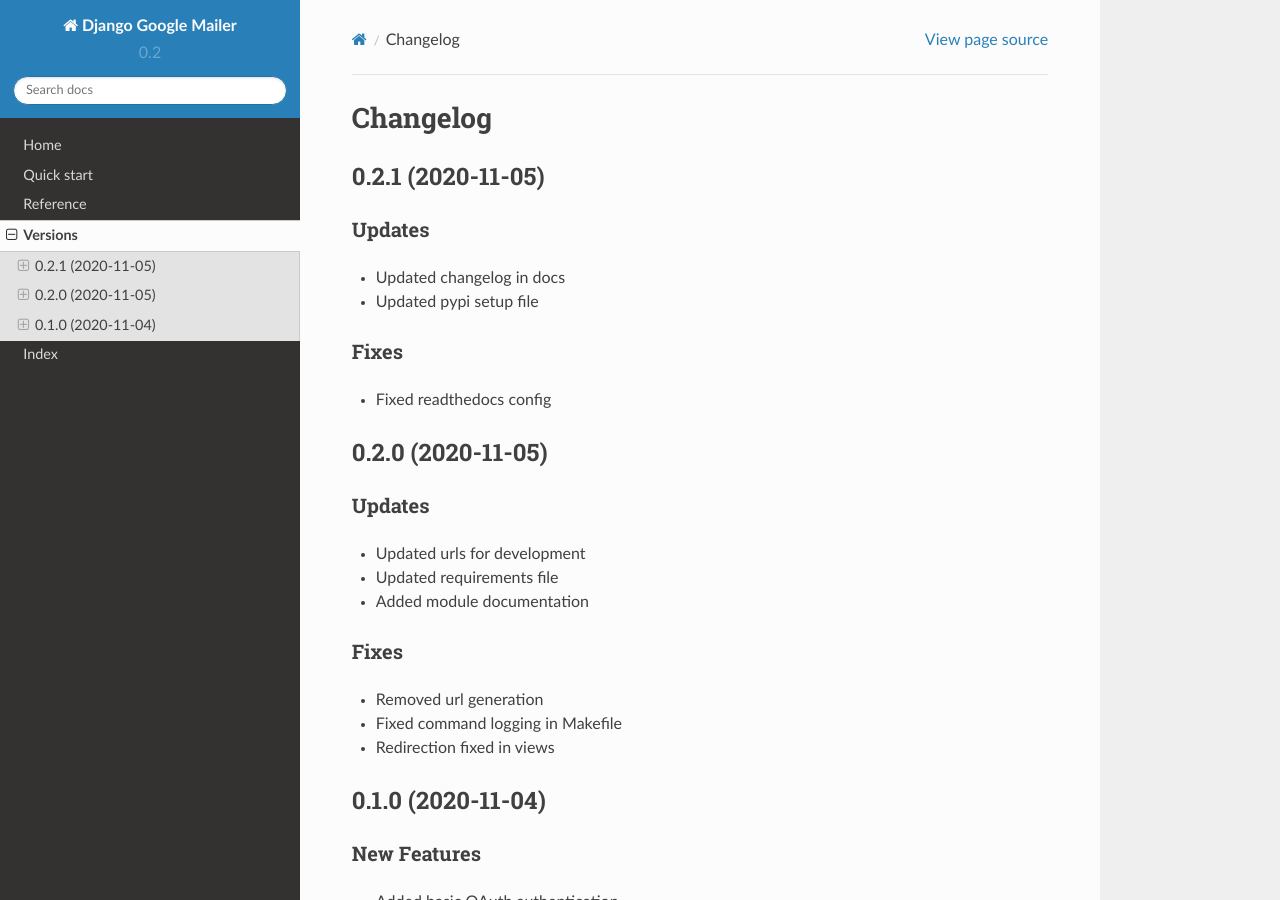
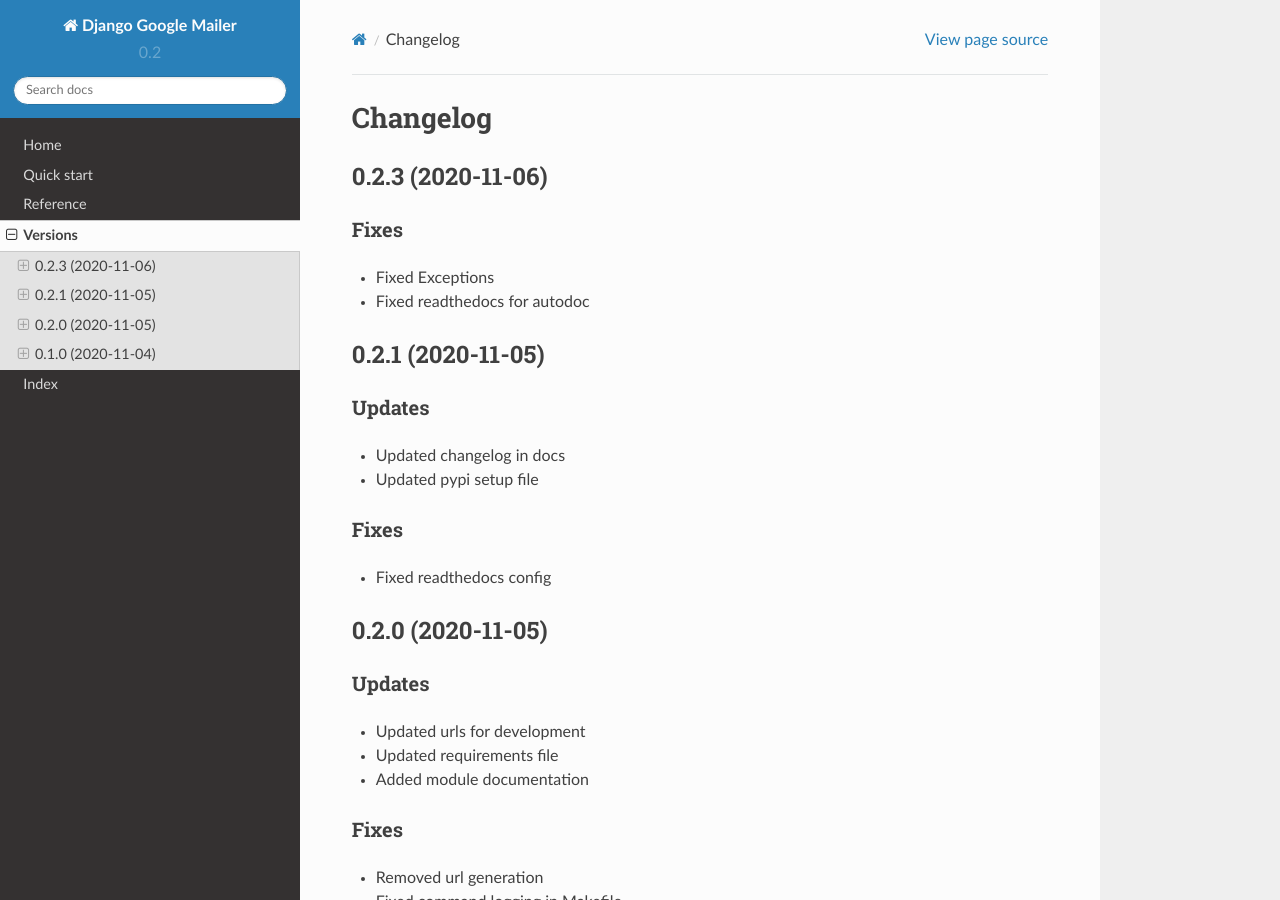
Before and after one commit to nikhiljohn10/django-google-mailer, a Sphinx documentation site: the page built from docs/change.rst, in a window 1280 px wide and 900 px high. Built offline with Sphinx 7.4.7 and the Read the Docs theme 2.0.0, drawn with Linux system fonts in a browser that asks for light colours.

```diff
--- a/docs/change.rst
+++ b/docs/change.rst
@@ -1,6 +1,16 @@
 
 Changelog
 =========
+
+0.2.3 (2020-11-06)
+------------------
+
+Fixes
+~~~~~
+
+
+* Fixed Exceptions
+* Fixed readthedocs for autodoc
 
 0.2.1 (2020-11-05)
 ------------------
--- a/gmailer/__init__.py
+++ b/gmailer/__init__.py
@@ -1 +1 @@
-__version__ = '0.2.2'
+__version__ = '0.2.3'
```
Also changed, not shown: CHANGELOG.md (+5 -1 lines), docs/conf.py (+0 -7 lines), 1 other file.
